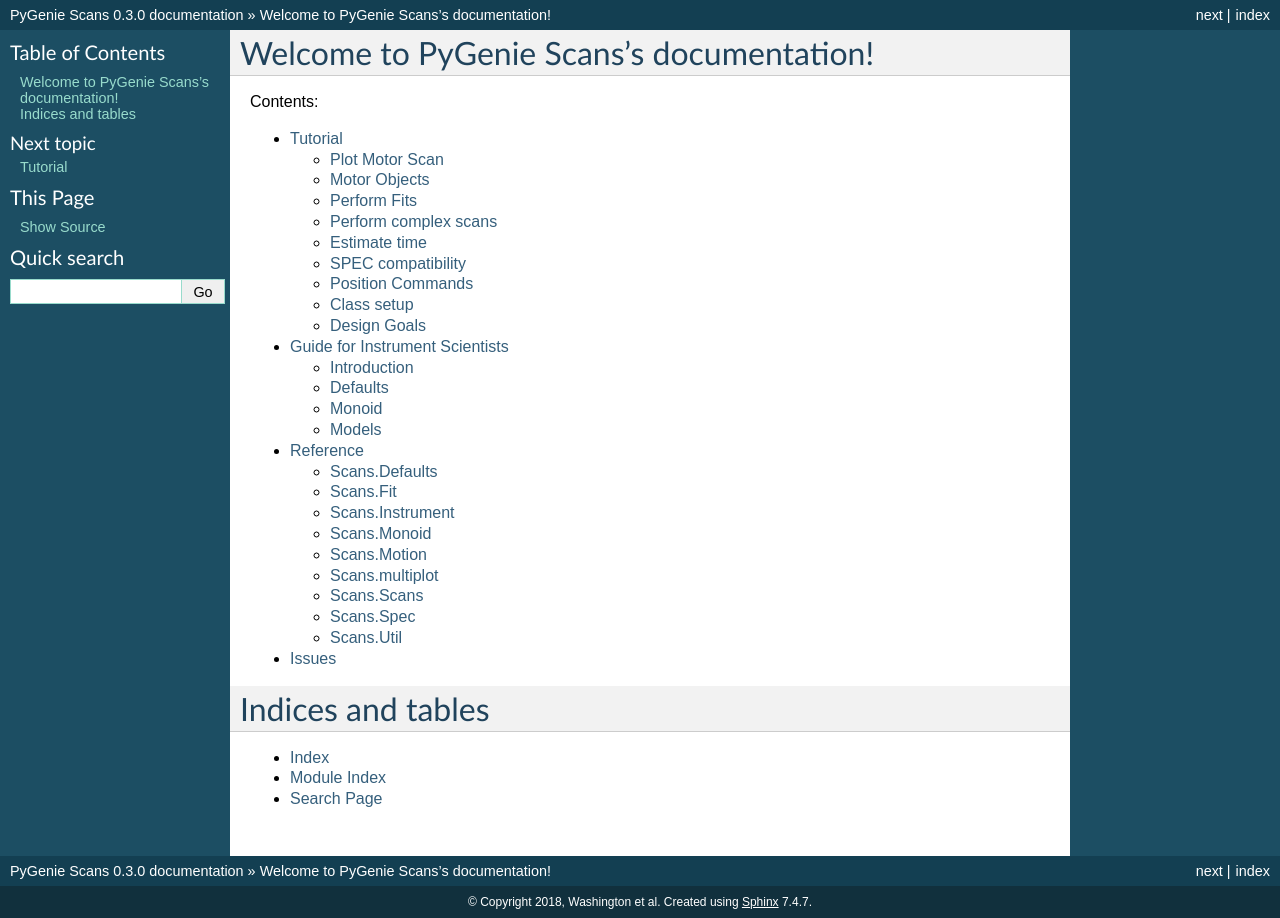
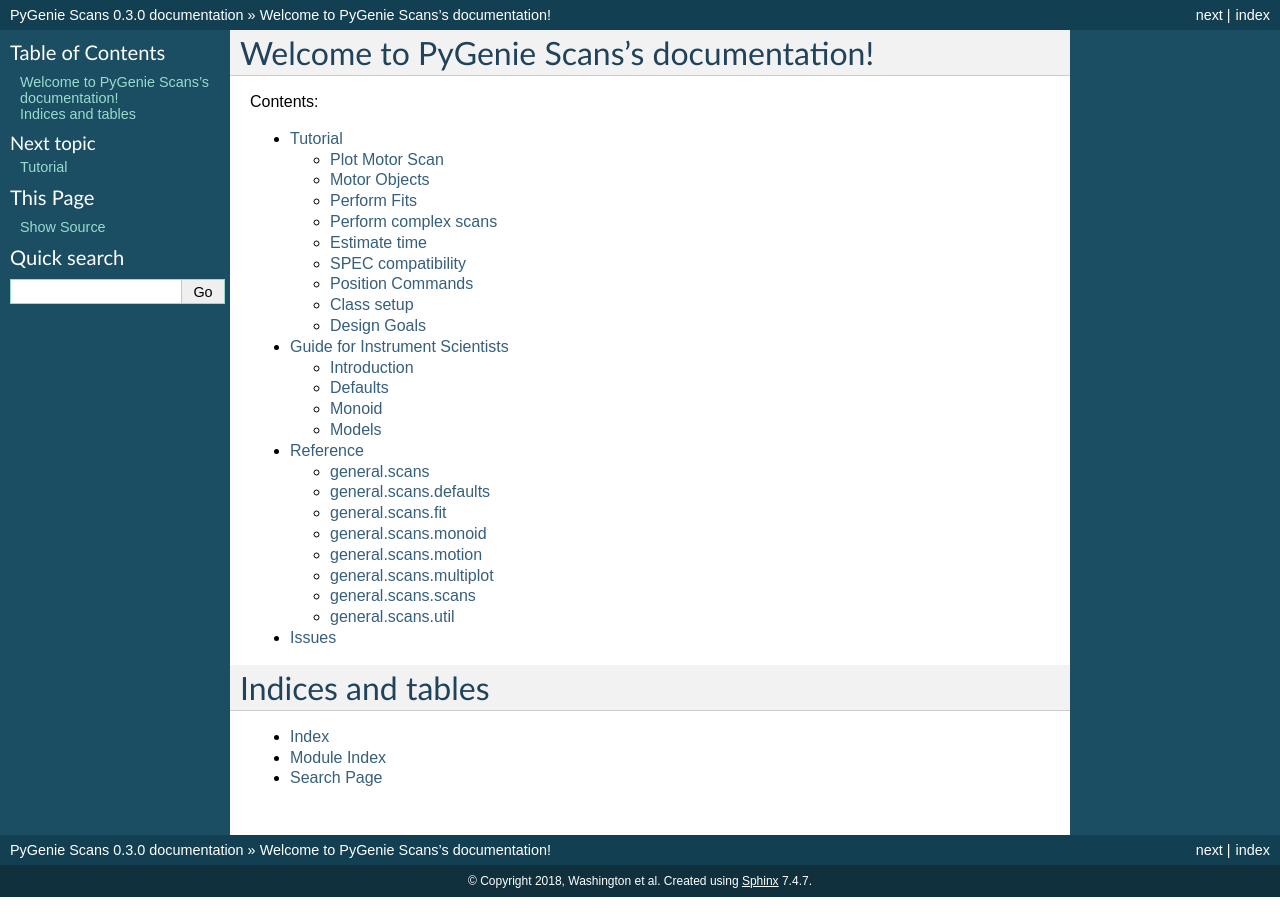
Before and after one commit to ISISNeutronMuon/InstrumentScripts, a Sphinx documentation site: the page built from doc/general/scans/source/index.rst, in a window 1280 px wide. Built offline with Sphinx 7.4.7, drawn with Linux system fonts in a browser that asks for light colours.

Commit message:
Fix doc abspath

```diff
--- a/doc/general/scans/source/conf.py
+++ b/doc/general/scans/source/conf.py
@@ -18,7 +18,7 @@
 # If extensions (or modules to document with autodoc) are in another directory,
 # add these directories to sys.path here. If the directory is relative to the
 # documentation root, use os.path.abspath to make it absolute, like shown here.
-sys.path.insert(0, os.path.abspath('../..'))
+sys.path.insert(0, os.path.abspath('../../../..'))
 
 # -- General configuration ------------------------------------------------
 
--- a/doc/general/scans/source/reference.rst
+++ b/doc/general/scans/source/reference.rst
@@ -4,47 +4,42 @@
 This is the auto-generated reference from the doc strings in the
 source code.
 
-Scans.Defaults
---------------
-.. automodule:: Scans.Defaults
+general.scans
+-------------
+.. automodule:: general.scans
    :members:
 
-Scans.Fit
----------
-.. automodule:: Scans.Fit
+general.scans.defaults
+----------------------
+.. automodule:: general.scans.defaults
    :members:
 
-Scans.Instrument
-----------------
-.. automodule:: Scans.Instrument
+general.scans.fit
+-----------------
+.. automodule:: general.scans.fit
    :members:
 
-Scans.Monoid
-------------
-.. automodule:: Scans.Monoid
+general.scans.monoid
+--------------------
+.. automodule:: general.scans.monoid
    :members:
 
-Scans.Motion
-------------
-.. automodule:: Scans.Motion
+general.scans.motion
+--------------------
+.. automodule:: general.scans.motion
    :members:
 
-Scans.multiplot
----------------
-.. automodule:: Scans.multiplot
+general.scans.multiplot
+-----------------------
+.. automodule:: general.scans.multiplot
    :members:
 
-Scans.Scans
------------
-.. automodule:: Scans.Scans
+general.scans.scans
+-------------------
+.. automodule:: general.scans.scans
    :members:
 
-Scans.Spec
------------
-.. automodule:: Scans.Spec
+general.scans.util
+------------------
+.. automodule:: general.scans.util
    :members:
-
-Scans.Util
-----------
-.. automodule:: Scans.Util
-   :members:
```
